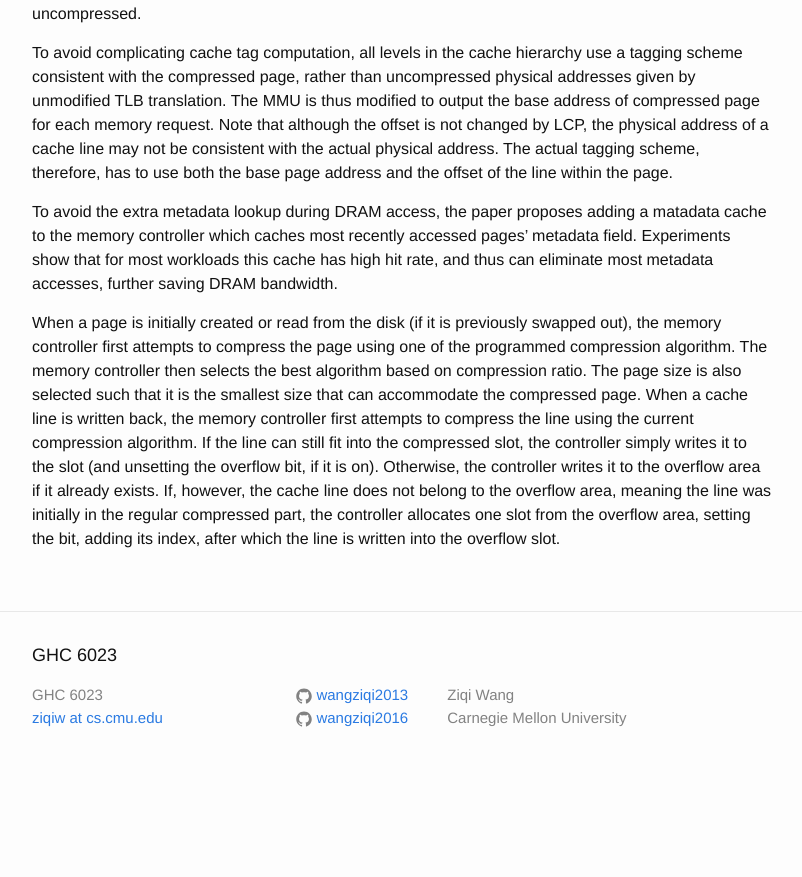
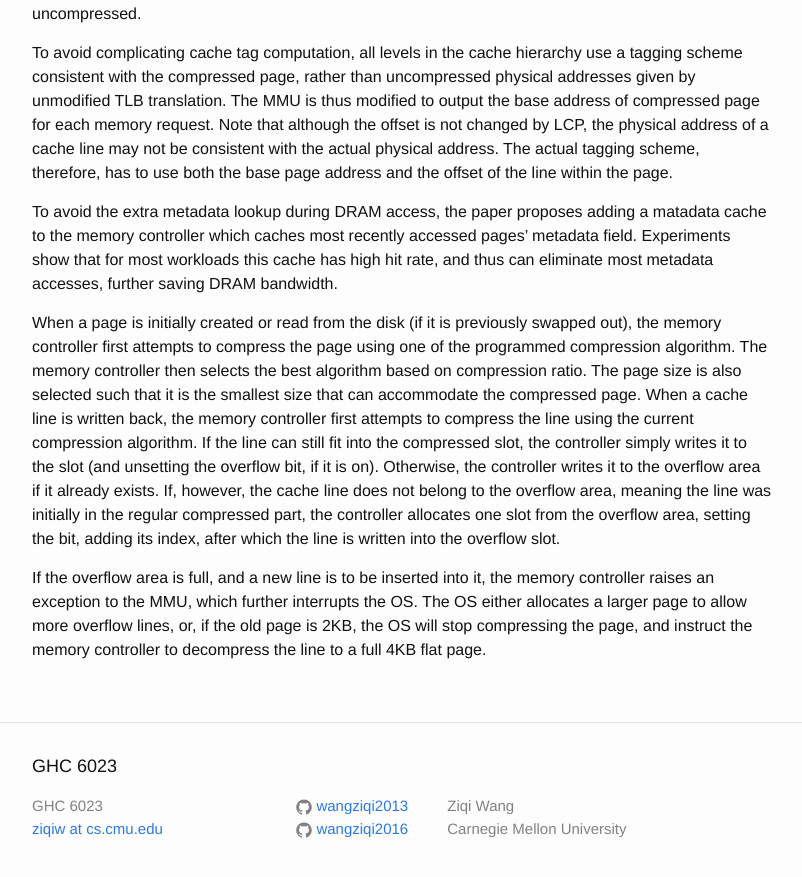
Before and after one commit to wangziqi2013/wangziqi2013.github.io, a Jekyll site: the page built from _posts/2020-05-20-lcp.markdown, in a window 1280 px wide and 900 px high, scrolled down 2326 px. Shown: the top 877 px of the window, without its empty margins (238-1040 px from the left). Built offline with Jekyll 4.4.1, drawn with Linux system fonts in a browser that asks for light colours; before the commit the page ends 3115 px from its top, so only the background shows below that.

Commit message:
Adding page fault

```diff
--- a/_posts/2020-05-20-lcp.markdown
+++ b/_posts/2020-05-20-lcp.markdown
@@ -101,3 +101,8 @@ Otherwise, the controller writes it to the overflow area if it already exists.
 If, however, the cache line does not belong to the overflow area, meaning the line was initially in the regular compressed
 part, the controller allocates one slot from the overflow area, setting the bit, adding its index, after which the line
 is written into the overflow slot.
+
+If the overflow area is full, and a new line is to be inserted into it, the memory controller raises an exception to
+the MMU, which further interrupts the OS. The OS either allocates a larger page to allow more overflow lines, or, if
+the old page is 2KB, the OS will stop compressing the page, and instruct the memory controller to decompress the
+line to a full 4KB flat page.
```
